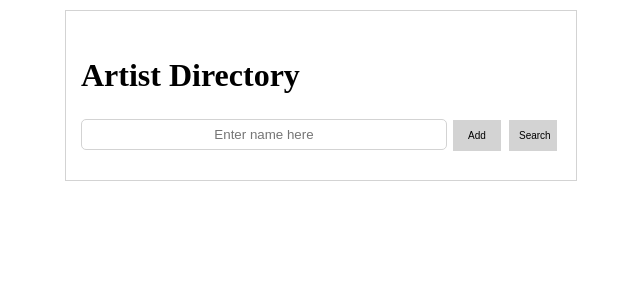
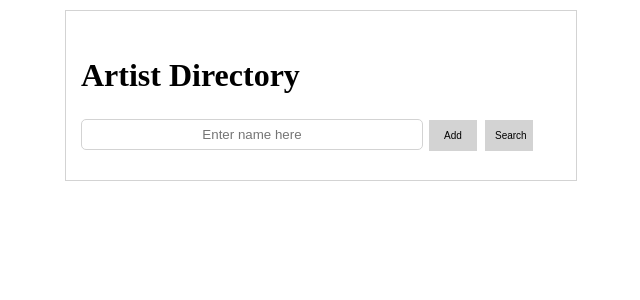
Before and after one commit to burtbot25/burtbot25.github.io, a web app: file lab4/lab4.html in a window 1280 px wide. Shown: the top 300 px of the page, without its empty margins (319-959 px from the left). Run offline with its HTML, style and script files only (its server is not run), Linux system fonts and the light colour scheme; some web fonts are replaced.

Commit message:
adjusted lab4 input form size

```diff
--- a/lab4/css/style.css
+++ b/lab4/css/style.css
@@ -16,7 +16,7 @@ body {
     padding: 10px;
 }
 .input_form {
-    width: 75%;
+    width: 70%;
     height: 2em;
     text-align: center;
     border-style: solid;
```
